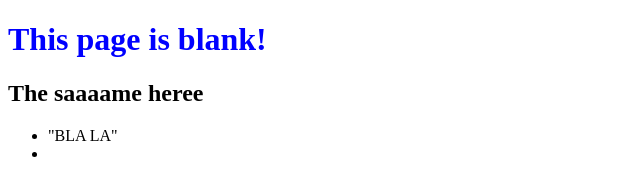
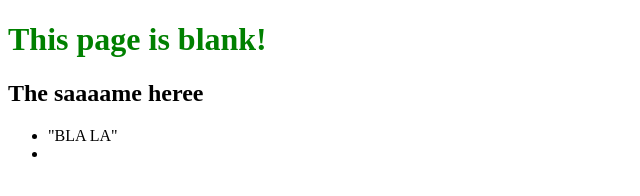
Before and after one commit to Valysavu/0main_repo_vs-, a plain HTML site: page index.html in a window 1280 px wide. Shown: the whole page, without its empty margins (0-640 px from the left). Drawn offline with Linux system fonts and the light colour scheme.

Commit message:
Modify colour

```diff
--- a/index.html
+++ b/index.html
@@ -5,7 +5,7 @@
 		<title> Empty Page</title>
 	</head>
 	<body>
-		<h1 style = "color: Blue">This page is blank!</h1>
+		<h1 style = "color: Green">This page is blank!</h1>
 		<h2>The saaaame heree</h2>
 		<ul>
 			<li>"BLA LA"</li>
```
